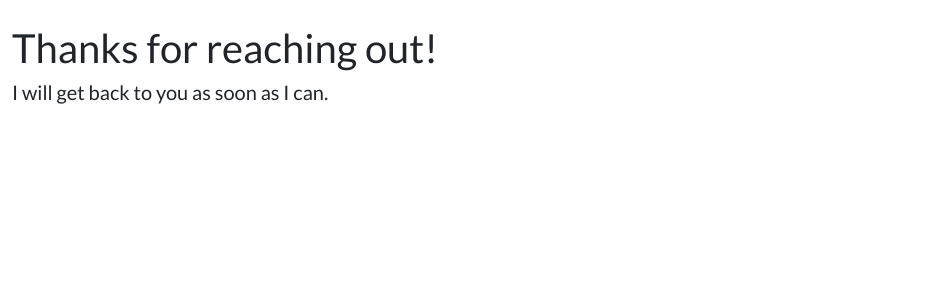
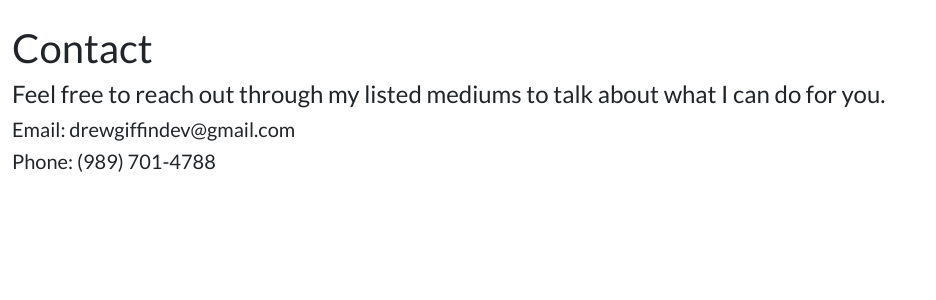
Before and after one commit to drewgiffin/drewgiffindev, a Django app: template core/templates/contact.html in a window 1280 px wide. Shown: the part 72-372 px from the top of the page, without its empty margins (0-936 px from the left). Run offline with Django 4.2, Linux system fonts and the light colour scheme; the template is opened without the code that fills it, so the values that code supplies are empty; some libraries are stand-ins or nearby versions.

Commit message:
Replaced contact form with contact information

```diff
--- a/core/templates/contact.html
+++ b/core/templates/contact.html
@@ -1,6 +1,12 @@
 {% extends "base.html" %}
 {% block content %}
     <br>
+    <h2>Contact</h2>
+    <h4>Feel free to reach out through my listed mediums to talk about what I can do for you.<h4>
+    <h5>Email: drewgiffindev@gmail.com<h5>
+    <h5>Phone: (989) 701-4788<h5>
+
+    {% comment %} <br>
     {% if form %}
         <h2>Contact</h2>
         <h5>Feel free to reach out to talk about what I can offer you.</h5>
@@ -22,5 +28,6 @@
     {% else %}
         <h2>Thanks for reaching out!</h2>
         <h5>I will get back to you as soon as I can.</h5>
-    {% endif %}
+    {% endif %} {% endcomment %}
+
 {% endblock %}
```
